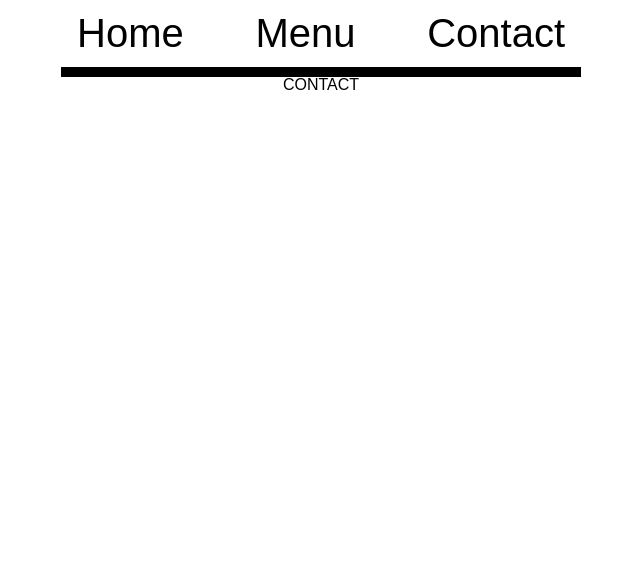
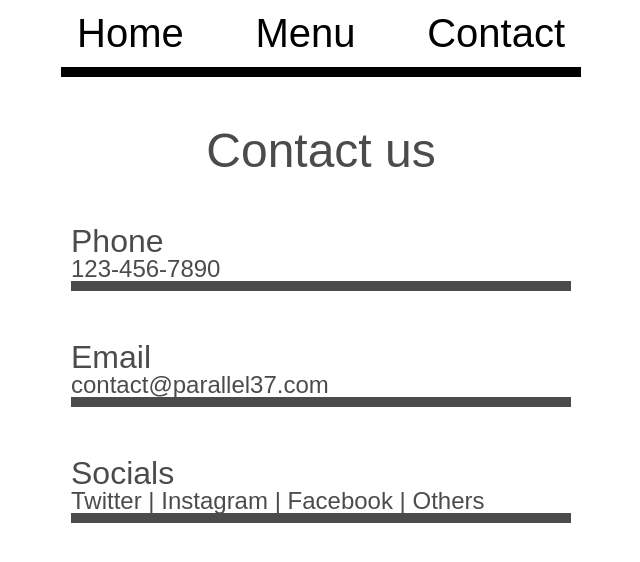
Before and after one commit to rybe322/Restaurant-Page, a website built with webpack: page dist/index.html in a window 1280 px wide. Both pictures are taken after a click on the button "Contact". Shown: the whole page, without its empty margins (319-959 px from the left). Built offline with nearby package versions, Linux system fonts and the light colour scheme; a web font is replaced by a local one.

Commit message:
Finish adding and styling contact page

```diff
--- a/src/contact.js
+++ b/src/contact.js
@@ -1,9 +1,28 @@
 import { createHTMLElement } from "./helpers"
 
 export const Contact = () => {
+  const contentDiv = createHTMLElement('div', {id: 'content'})
+
+  const createContactRow = (contactType, contactText) => {
+    const contactRowDiv = createHTMLElement('div')
+    contactRowDiv.classList.add('contact-div')
+    const contactH2 = createHTMLElement('h2', {textContent: contactType})
+    const contactP = createHTMLElement('p', {textContent: contactText})
+    contactRowDiv.appendChild(contactH2)
+    contactRowDiv.appendChild(contactP)
+    return contactRowDiv
+
+  }
+
 
   const getContact = () => {
-    return createHTMLElement('div',{textContent: 'CONTACT'})
+    contentDiv.appendChild(createHTMLElement('h1',{id: 'contact-header' ,textContent: 'Contact us' }     ))
+    contentDiv.appendChild(createContactRow('Phone','123-456-7890'))
+    contentDiv.appendChild(createContactRow('Email','contact@parallel37.com'))
+    contentDiv.appendChild(createContactRow('Socials', 'Twitter | Instagram | Facebook | Others'))
+
+
+    return contentDiv
   }
 
   return {getContact}
--- a/src/styles/styles.css
+++ b/src/styles/styles.css
@@ -10,6 +10,7 @@
 }
 
 #content {
+  max-width: 500px;
 }
 
 html {
@@ -174,3 +175,25 @@ h1 {
 /*
 MENU CSS END
 */
+
+/*
+CONTACT CSS START
+*/
+#contact-header {
+}
+
+
+.contact-div {
+  text-align: left;
+  margin-top: 10px;
+  border-bottom: var(--section-border-top);
+
+}
+
+.contact-div p {
+  font-size: 1.5rem;
+}
+
+/*
+CONTACT CSS END
+*/
```
Also changed, not shown: dist/main.js.
